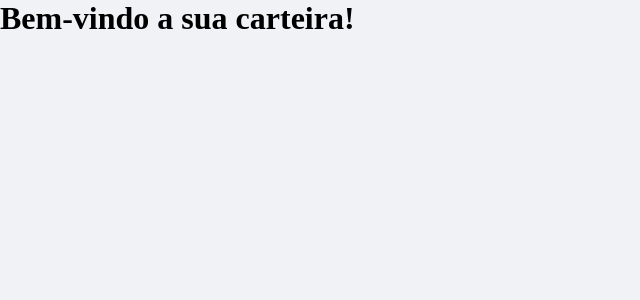
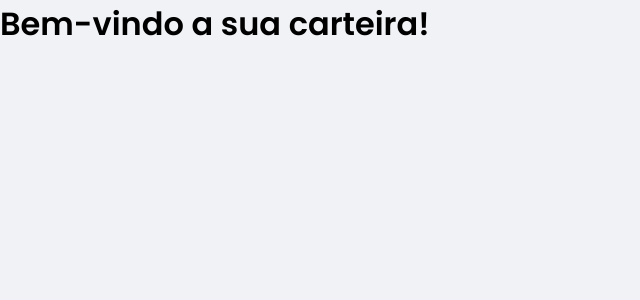
Before and after one commit to ecthon-b/e-wallet, a React (Create React App) app: page / in a window 1280 px wide. Shown: the top 300 px of the page, without its empty margins (0-640 px from the left). Built offline with nearby package versions, Linux system fonts and the light colour scheme.

Commit message:
🎨 Adicionando fonte externa (Google Fonts)

```diff
--- a/public/index.html
+++ b/public/index.html
@@ -1,10 +1,16 @@
 <!DOCTYPE html>
 <html lang="en">
   <head>
+    <link rel="preconnect" href="https://fonts.gstatic.com" crossorigin />
     <meta charset="utf-8" />
     <meta name="viewport" content="width=device-width, initial-scale=1" />
     <!-- <link rel="shortcut icon" href="favicon.png" type="image/png" /> -->
     <title>e-wallet</title>
+    <link rel="preconnect" href="https://fonts.googleapis.com" />
+    <link
+      href="https://fonts.googleapis.com/css2?family=Poppins:wght@400;600&display=swap"
+      rel="stylesheet"
+    />
   </head>
   <body>
     <noscript>You need to enable JavaScript to run this app.</noscript>
--- a/src/styles/global.ts
+++ b/src/styles/global.ts
@@ -39,6 +39,15 @@
     -webkit-font-smoothing: antialiased;
 }
 
+body, input, textarea, button {
+    font-family: 'Poppins', sans-serif;
+    font-weight: 400;
+}
+
+h1, h2, h3, h4, h5, h5, h6, strong {
+    font-weight: 600;
+}
+
 button {
     cursor: pointer;
 }
```
